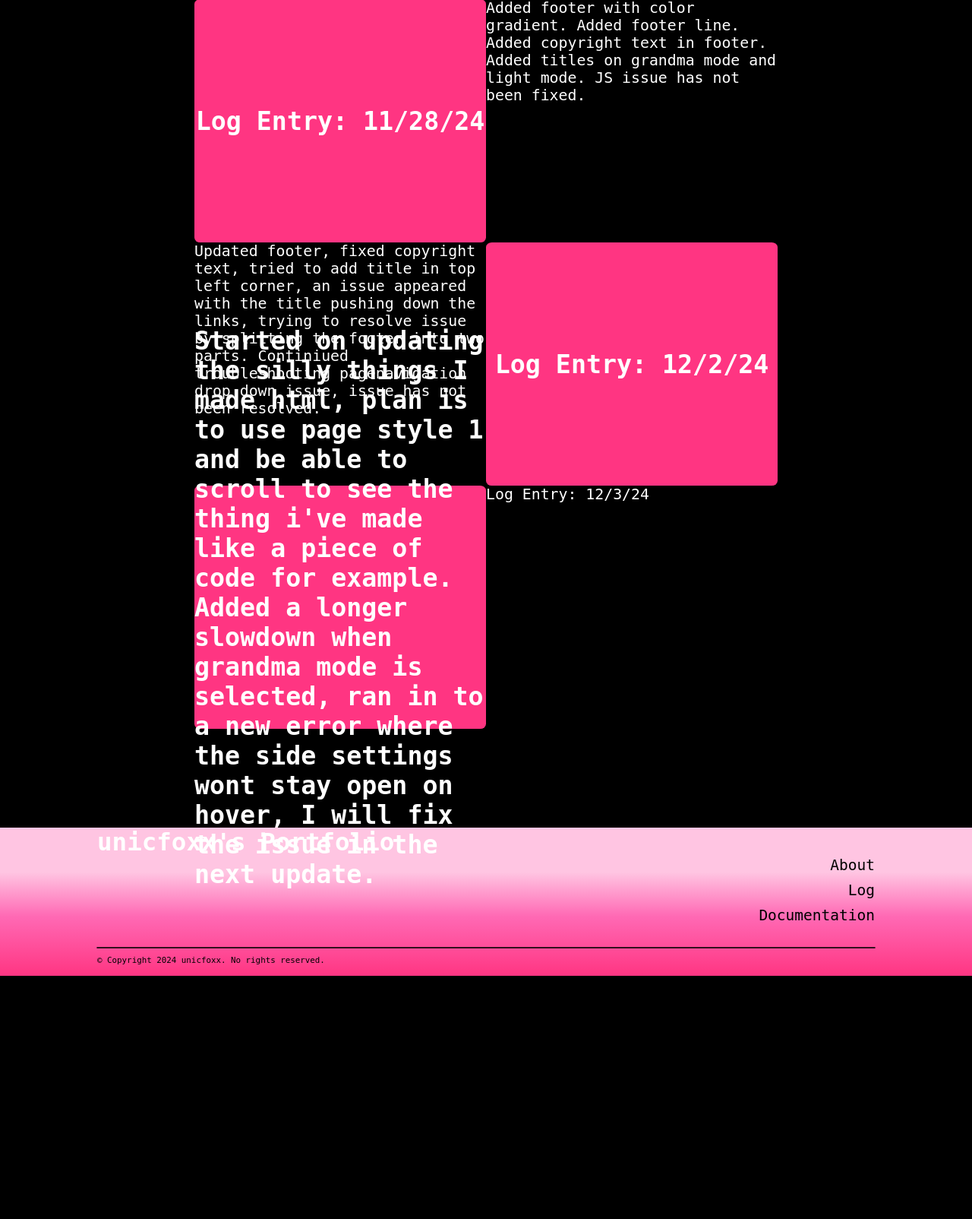
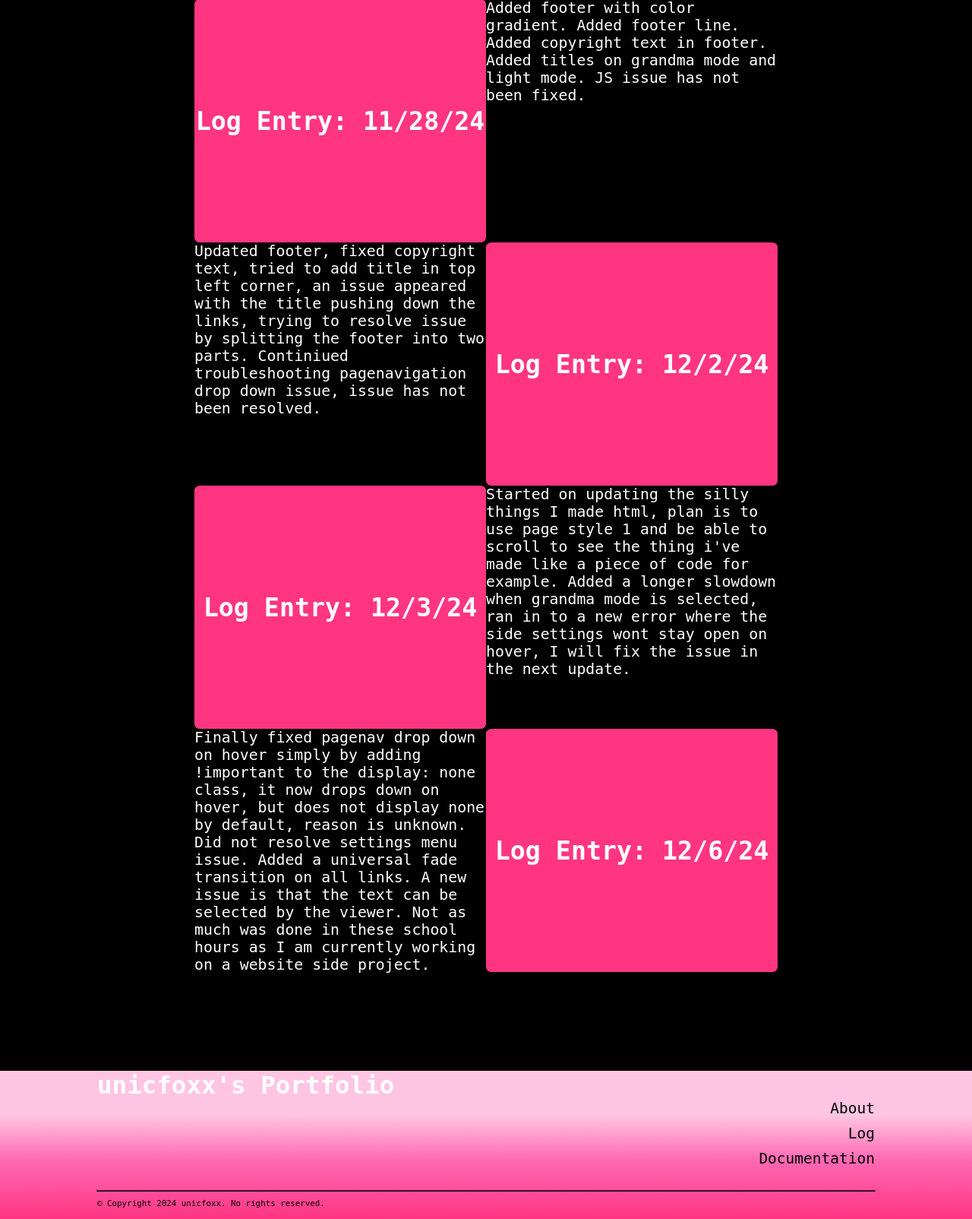
Before and after one commit to veggenss/Portfolio, a PHP site: page /HTML/log_index.html in a window 1280 px wide. Shown: the part 1326-2930 px from the top of the page at 76% size. Before the commit the page ends 2610 px from the top, so only its background shows below. Run offline with PHP 8.4, Linux system fonts and the light colour scheme.

Commit message:
Add files via upload

```diff
--- a/CSS/stylesheet_index.css
+++ b/CSS/stylesheet_index.css
@@ -56,6 +56,12 @@ html {
     scroll-behavior: smooth;
 }
 
+a:hover {
+    opacity: 0.6;
+    cursor: pointer;
+    transition: 0.25s !important;
+}
+
 @keyframes fadeinsite {
     0% {
       opacity: 0;
@@ -92,7 +98,6 @@ html {
 }
 
 #topbar a {
-    text-align: center;
     color: rgb(255, 255, 255);
     text-decoration: none;
     font-size: 2.5em;
@@ -156,7 +161,7 @@ html {
 
 @keyframes slidein-pagenav {
     0% {
-      top: -100%;
+      top: -10%;
       transform: translateY(50%);
     }
 
@@ -200,7 +205,7 @@ html {
 @keyframes slidein-menu {
     0% {
       top: -100%;
-      transform: translateY(-100%);
+      transform: translateY(-10%);
     }
 
     100% {
@@ -214,7 +219,7 @@ html {
 }
 
 .nodisplay2 {
-    display: none;
+    display: none !important;
 }
 
 /* :3 ~Side Menu Buttons~ :3 */
@@ -420,11 +425,6 @@ hr {
     font-size: 1.55vw;
 }
 
-a:hover {
-    opacity: 0.6;
-    cursor: pointer;
-}
-
 /* :3 ~Media Fit to Device~ :3 */
 
 @media only screen and (max-width: 1200px) {
--- a/HTML/log_index.html
+++ b/HTML/log_index.html
@@ -18,7 +18,7 @@
 
         <!-- Page Navigation -->
 
-        <div id="topbar-pagenav" class="nodsiplay2">
+        <div id="topbar-pagenav">
             <a href="#11/24">11/24</a>
             <a href="#12/24">12/24</a>
         </div>
@@ -86,10 +86,16 @@
                 Log Entry: 12/2/24
             </div>
             <div class="txt1">
+                Log Entry: 12/3/24
+            </div>
+            <div class="txt2">
                 Started on updating the silly things I made html, plan is to use page style 1 and be able to scroll to see the thing i've made like a piece of code for example. Added a longer slowdown when grandma mode is selected, ran in to a new error where the side settings wont stay open on hover, I will fix the issue in the next update.
             </div>
             <div class="txt2">
-                Log Entry: 12/3/24
+                Finally fixed pagenav drop down on hover simply by adding !important to the display: none class, it now drops down on hover, but does not display none by default, reason is unknown. Did not resolve settings menu issue. Added a universal fade transition on all links. A new issue is that the text can be selected by the viewer. Not as much was done in these school hours as I am currently working on a website side project.
+            </div>
+            <div class="txt1">
+                Log Entry: 12/6/24
             </div>
         </div>
     </main>
--- a/JS/scriptsheet.js
+++ b/JS/scriptsheet.js
@@ -131,4 +131,33 @@ document.addEventListener('DOMContentLoaded', () => {
     });
 });
 
+
+document.addEventListener('DOMContentLoaded', () => {
+    const topbar = document.getElementById('topbar');
+    const pagenav = document.getElementById('topbar-pagenav');
+    let timeout2;
+
+    topbar.addEventListener('mouseenter', () => {
+        clearTimeout(timeout2);
+        pagenav.classList.remove('nodisplay2');
+    });
+
+    topbar.addEventListener('mouseleave', () => {
+        timeout2 = setTimeout(() => {
+            pagenav.classList.add('nodisplay2');
+        }, 200);
+    });
+
+    pagenav.addEventListener('mouseenter', () => {
+        clearTimeout(timeout2);
+        pagenav.classList.remove('nodisplay2');
+    });
+
+    pagenav.addEventListener('mouseleave', () => {
+        timeout2 = setTimeout(() => {
+            pagenav.classList.add('nodisplay2');
+        }, 200);
+    });
+});
+
 console.log('Completed scriptsheet');
--- a/JS/test.html
+++ b/JS/test.html
@@ -3,9 +3,9 @@
     <body>
         <script src="scrpt.js"></script>
         <link rel="stylesheet" href="../CSS/stylesheet_index.css">
-        <div id="topbar"></div>
+        <div id="topbar">bnm</div>
         <div id="topbar-pagenav" class="nodisplay2">
-            <a href=""></a>
+            <a href="">dfghjk</a>
         </div>
     </body>
 </html>
```
Also changed, not shown: JS/scrpt.js (+17 -8 lines).
